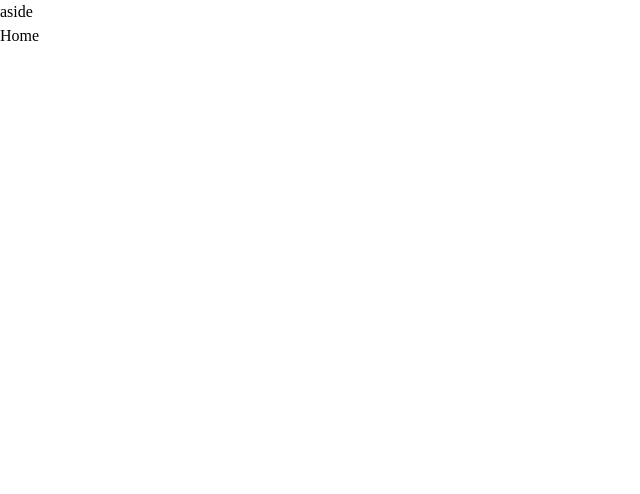
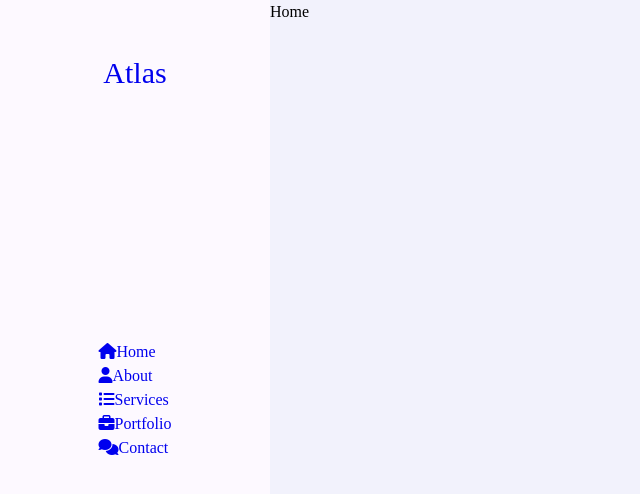
Before and after one commit to andrelcorreia/personalPortfolioExample, a plain HTML site: page index.html in a window 1280 px wide. Shown: the whole page, without its empty margins (0-640 px from the left). Drawn offline with Linux system fonts and the light colour scheme.

Commit message:
feat: separeting home and sidebar

```diff
--- a/css/style.css
+++ b/css/style.css
@@ -20,3 +20,41 @@ body {
 ::after {
   box-sizing: border-box;
 }
+
+ul {
+  list-style: none;
+}
+
+/* aside */
+.section {
+  background: var(--bg-black-900);
+  min-height: 100vh;
+  display: block;
+  position: fixed;
+  left: 270px;
+  top: 0;
+  right: 0;
+  z-index: 0;
+  opacity: 1;
+}
+
+.aside {
+  width: 270px;
+  background: var(--bg-black-100);
+  position: fixed;
+  left: 0;
+  top: 0;
+  padding: 30px;
+  height: 100%;
+  display: flex;
+  justify-content: center;
+  align-items: center;
+  z-index: 0;
+}
+
+.aside .logo {
+  position: absolute;
+  top: 50px;
+  font-size: 30px;
+  text-transform: capitalize;
+}
--- a/index.html
+++ b/index.html
@@ -18,7 +18,28 @@
     <div class="main-container">
       <!-- Aside Start -->
 
-      <div class="Aside">aside</div>
+      <div class="aside">
+        <div class="logo">
+          <a href="#"><span>A</span>tlas</a>
+        </div>
+        <ul class="nav">
+          <li>
+            <a href="#" class="active"><i class="fa fa-home"></i>Home</a>
+          </li>
+          <li>
+            <a href="#"><i class="fa fa-user"></i>About</a>
+          </li>
+          <li>
+            <a href="#"><i class="fa fa-list"></i>Services</a>
+          </li>
+          <li>
+            <a href="#"><i class="fa fa-briefcase"></i>Portfolio</a>
+          </li>
+          <li>
+            <a href="#"><i class="fa fa-comments"></i>Contact</a>
+          </li>
+        </ul>
+      </div>
 
       <!-- Aside End -->
       <!-- Main Content Start --->
```
